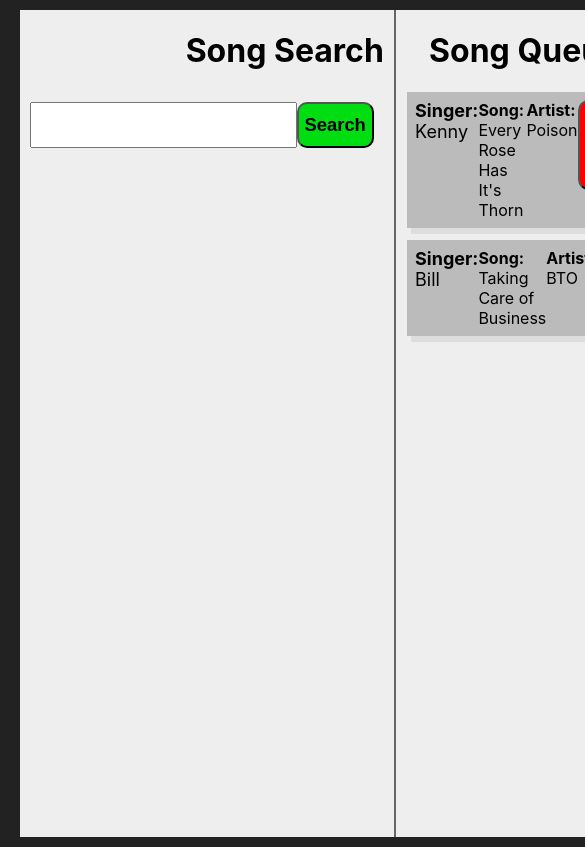
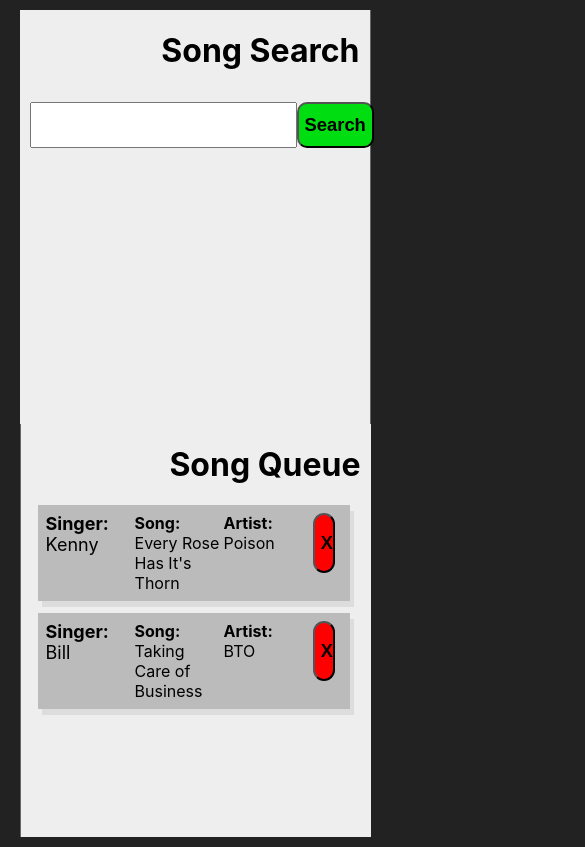
Before and after one commit to BobMcHenry/React-KaraokeQueue, a React (Create React App) app: page / in a window 390 px wide. Shown: the top 847 px of the page, 585 px wide, since content can reach past the window. Built offline with nearby package versions, Linux system fonts and the light colour scheme.

Commit message:
week 10 class updates

```diff
--- /dev/null
+++ b/src/App.css
@@ -0,0 +1,5 @@
+@media only screen and (max-width: 768px){
+    .wrapper {
+      flex-direction: column;
+    }
+  }
--- a/src/App.js
+++ b/src/App.js
@@ -5,8 +5,7 @@ import QueuePanel from './components/QueuePanel';
 //Mock queue data to initiate state
 import songQueue from './mock-data/songQueue.json';
 import AddSongToQueueModal from './components/AddSongToQueueModal';
-
-
+import './App.css';
 
 class App extends Component {
   constructor(props){
@@ -69,7 +68,6 @@ class App extends Component {
       height: '98vh',
       width: '90vw',
       margin: '0 auto',
-
     }
     const modal =
       <AddSongToQueueModal
@@ -85,8 +83,8 @@ class App extends Component {
       <div className="App">
        {this.state.modalVisible ? modal : null}
         <div className='wrapper' style={wrapperStyles} >
-          <SearchPanel addSongHandler={this.addSongToQueue} openAddSongModal={this.openAddSongModal}/>
-          <QueuePanel songQueue={this.state.songQueue} removeSongFromQueue={this.removeSongFromQueue}/>
+          <SearchPanel className="searchPanel" addSongHandler={this.addSongToQueue} openAddSongModal={this.openAddSongModal}/>
+          <QueuePanel className="queuePanel" songQueue={this.state.songQueue} removeSongFromQueue={this.removeSongFromQueue}/>
         </div>
       </div>
     )}
--- a/src/components/AddSongToQueueModal.js
+++ b/src/components/AddSongToQueueModal.js
@@ -1,9 +1,6 @@
 import React, { Component } from 'react'
 
 export default class AddSongToQueueModal extends Component {
-
-
-
     render() {
         const validateSingerNameHandler = () => {
             const singerName = document.getElementById("singerNameInput").value
@@ -53,7 +50,6 @@ export default class AddSongToQueueModal extends Component {
 
         return (
             <div id='appCoverUp' style={appCoverUpStyle}>
-
                 <div id='modalPanel' style={modalPanelStyle}>
                     <h3 id='modalHeader' style={modalHeaderStyle}>
                         Add <em>{this.props.song.songTitle}</em> by <em>{this.props.song.artistName}</em> to queue
```
Also changed, not shown: 1 other file (tests, documents, lock files or other folders).
